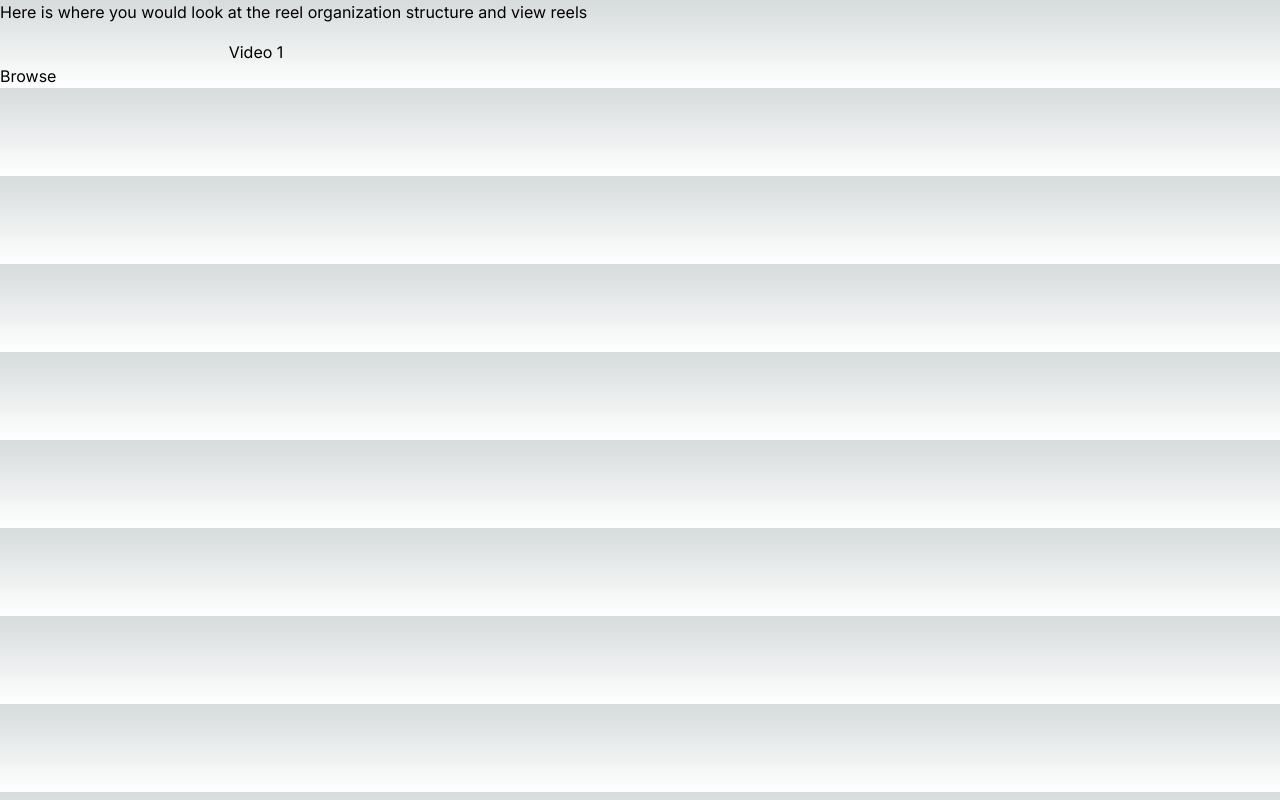
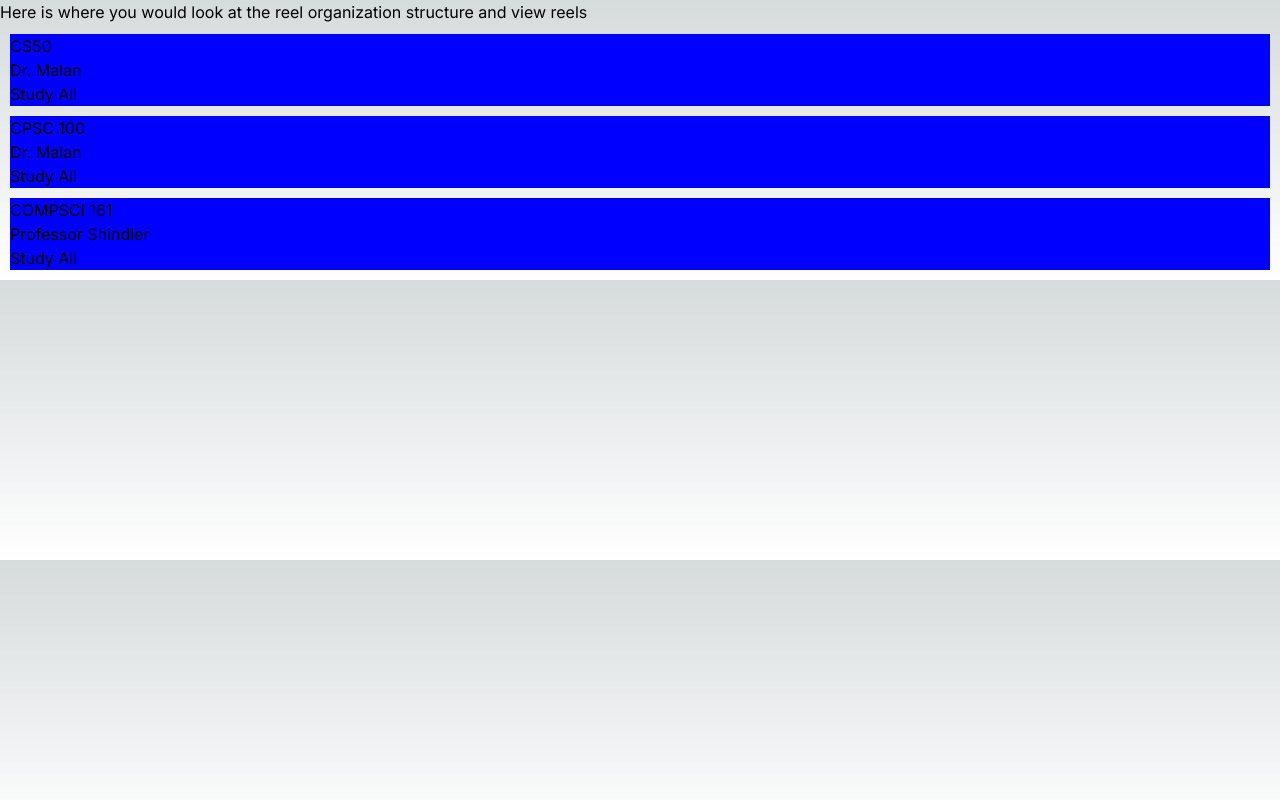
Before and after one commit to dylanvu/Tidbits, a Next.js app in the folder frontend/: page /browse in a window 1280 px wide. Built offline with nearby package versions, Linux system fonts and the light colour scheme.

Commit message:
fake study sets for jasmine styling

```diff
--- a/frontend/src/app/browse/page.tsx
+++ b/frontend/src/app/browse/page.tsx
@@ -1,6 +1,22 @@
 "use client";
-import ScrollableCarousel from "@/components/scrollable-carousel";
+import StudySetCard, { StudySet } from "@/components/StudySetCard";
 import { useRouter } from "next/navigation";
+
+// TODO: fetch this from backend
+const sets: StudySet[] = [
+    {
+        title: "CS50",
+        instructor: "Dr. Malan",
+    },
+    {
+        title: "CPSC 100",
+        instructor: "Dr. Malan",
+    },
+    {
+        title: "COMPSCI 161",
+        instructor: "Professor Shindler",
+    },
+];
 
 export default function Browse() {
     const router = useRouter();
@@ -10,10 +26,9 @@ export default function Browse() {
                 Here is where you would look at the reel organization structure
                 and view reels
             </div>
-            <ScrollableCarousel />
-            <button type="button" onClick={() => router.push("/browse")}>
-                Browse
-            </button>
+            {sets.map((set) => {
+                return <StudySetCard set={set} />;
+            })}
         </main>
     );
 }
--- /dev/null
+++ b/frontend/src/app/reels/page.tsx
@@ -0,0 +1,11 @@
+"use client";
+import ScrollableCarousel from "@/components/scrollable-carousel";
+
+export default function Reels() {
+    return (
+        <main>
+            <div>Delete me</div>
+            <ScrollableCarousel />
+        </main>
+    );
+}
--- /dev/null
+++ b/frontend/src/components/StudySetCard.tsx
@@ -0,0 +1,17 @@
+export interface StudySet {
+    title: string;
+    instructor: string;
+}
+
+function StudySetCard({ set }: { set: StudySet }) {
+    return (
+        <div style={{ backgroundColor: "blue", margin: "10px" }}>
+            <div>{set.title}</div>
+            <div>{set.instructor}</div>
+            {/* // TODO: Link this to the right page */}
+            <button>Study All</button>
+        </div>
+    );
+}
+
+export default StudySetCard;
```
